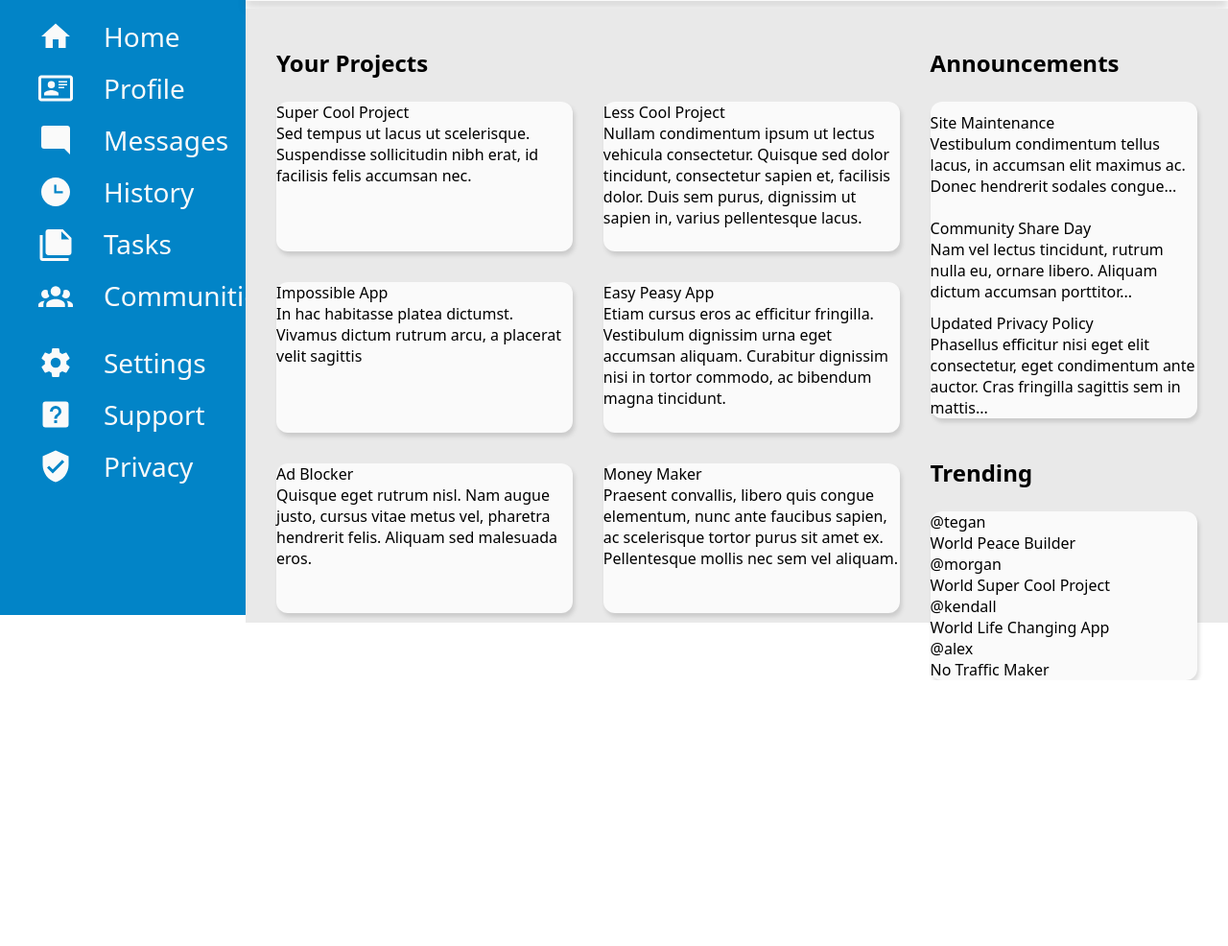
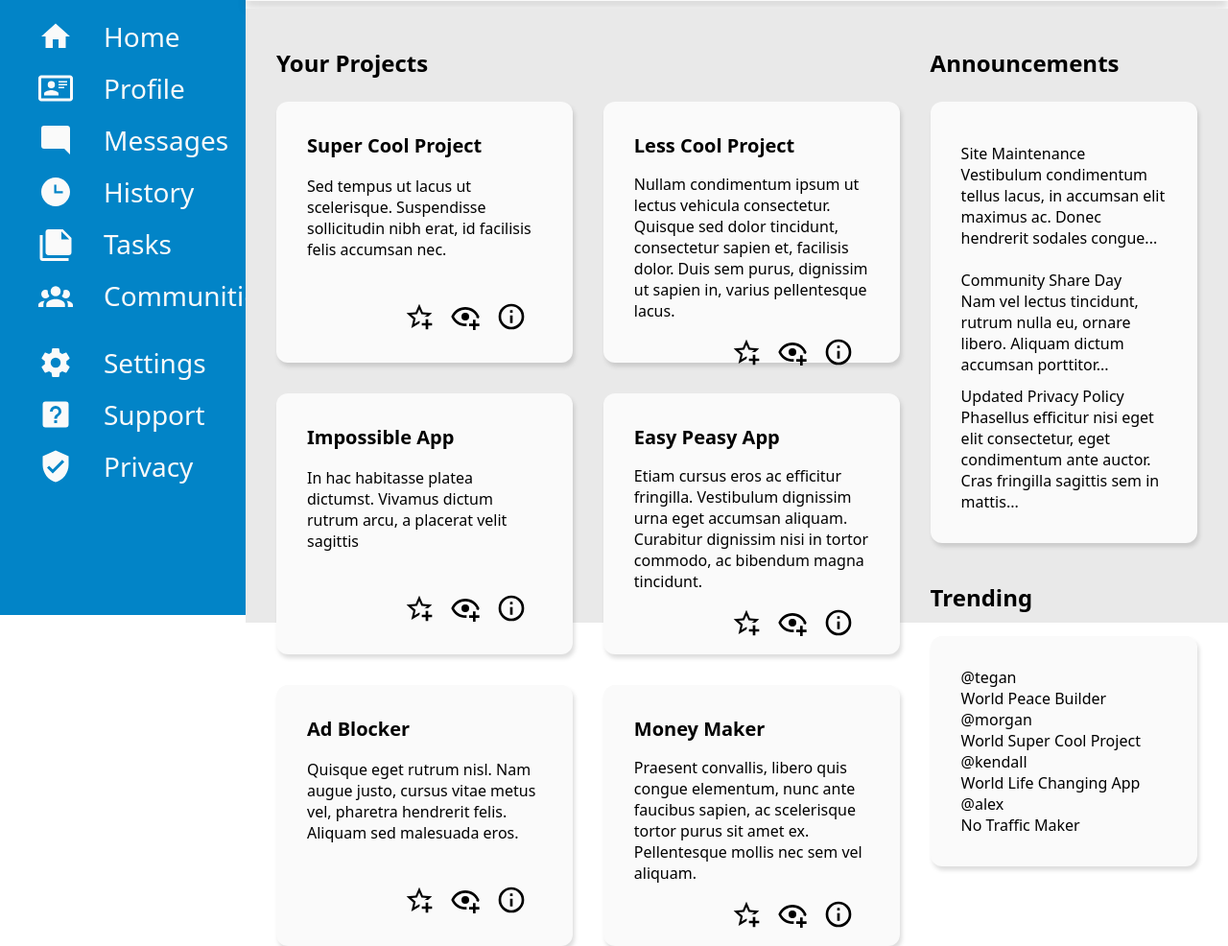
Before and after one commit to jordlim/odin-admin-dashboard, a plain HTML site: page index.html in a window 1280 px wide. Shown: the part 159-1145 px from the top of the page at 96% size. Before the commit the page ends 868 px from the top, so only its background shows below. Drawn offline with Linux system fonts and the light colour scheme.

Commit message:
Style projects and add icons

```diff
--- a/index.html
+++ b/index.html
@@ -39,29 +39,59 @@
                 <div class="projects">
                     <div class="proj">
                         <span>Super Cool Project</span>
-                        <span>Sed tempus ut lacus ut scelerisque. Suspendisse sollicitudin nibh erat, id facilisis felis accumsan nec.</span>
+                        <p>Sed tempus ut lacus ut scelerisque. Suspendisse sollicitudin nibh erat, id facilisis felis accumsan nec.</p>
+                        <div class="options">
+                            <img src="icons/star-plus-outline.svg">
+                            <img src="icons/eye-plus-outline.svg">
+                            <img src="icons/information-outline.svg">
+                        </div>
                     </div>
                     <div class="proj">
                         <span>Less Cool Project</span>
-                        <span>Nullam condimentum ipsum ut lectus vehicula consectetur. Quisque sed dolor tincidunt, consectetur sapien et, facilisis dolor. Duis sem purus, dignissim ut sapien in, varius pellentesque lacus.</span>
+                        <p>Nullam condimentum ipsum ut lectus vehicula consectetur. Quisque sed dolor tincidunt, consectetur sapien et, facilisis dolor. Duis sem purus, dignissim ut sapien in, varius pellentesque lacus.</p>
+                        <div class="options">
+                            <img src="icons/star-plus-outline.svg">
+                            <img src="icons/eye-plus-outline.svg">
+                            <img src="icons/information-outline.svg">
+                        </div>
                     </div>
                     <div class="proj">
                         <span>Impossible App</span>
-                        <span>In hac habitasse platea dictumst. Vivamus dictum rutrum arcu, a placerat velit sagittis</span>
+                        <p>In hac habitasse platea dictumst. Vivamus dictum rutrum arcu, a placerat velit sagittis</p>
+                        <div class="options">
+                            <img src="icons/star-plus-outline.svg">
+                            <img src="icons/eye-plus-outline.svg">
+                            <img src="icons/information-outline.svg">
+                        </div>
                     </div>
                     <div class="proj">
                         <span>Easy Peasy App</span>
-                        <span>Etiam cursus eros ac efficitur fringilla. Vestibulum dignissim urna eget accumsan aliquam. Curabitur dignissim nisi in tortor commodo, ac bibendum magna tincidunt.</span>
+                        <p>Etiam cursus eros ac efficitur fringilla. Vestibulum dignissim urna eget accumsan aliquam. Curabitur dignissim nisi in tortor commodo, ac bibendum magna tincidunt.</p>
+                        <div class="options">
+                            <img src="icons/star-plus-outline.svg">
+                            <img src="icons/eye-plus-outline.svg">
+                            <img src="icons/information-outline.svg">
+                        </div>
                     </div>
                     <div class="proj">
                         <span>Ad Blocker</span>
-                        <span>Quisque eget rutrum nisl. Nam augue justo, cursus vitae metus vel, pharetra hendrerit felis. Aliquam sed malesuada
-                            eros.</span>
+                        <p>Quisque eget rutrum nisl. Nam augue justo, cursus vitae metus vel, pharetra hendrerit felis. Aliquam sed malesuada
+                            eros.</p>
+                        <div class="options">
+                            <img src="icons/star-plus-outline.svg">
+                            <img src="icons/eye-plus-outline.svg">
+                            <img src="icons/information-outline.svg">
+                        </div>
                     </div>
                     <div class="proj">
                         <span>Money Maker</span>
-                        <span>Praesent convallis, libero quis congue
-                            elementum, nunc ante faucibus sapien, ac scelerisque tortor purus sit amet ex. Pellentesque mollis nec sem vel aliquam.</span>
+                        <p>Praesent convallis, libero quis congue
+                            elementum, nunc ante faucibus sapien, ac scelerisque tortor purus sit amet ex. Pellentesque mollis nec sem vel aliquam.</p>
+                        <div class="options">
+                            <img src="icons/star-plus-outline.svg">
+                            <img src="icons/eye-plus-outline.svg">
+                            <img src="icons/information-outline.svg">
+                        </div>
                     </div>
                 </div>
             </div>
--- a/style.css
+++ b/style.css
@@ -76,13 +76,32 @@ body {
     border-radius: 12px;
     background-color: #fafafa;
     box-shadow: 2px 4px 4px rgba(83, 83, 83, 0.2);
+
+    padding: 32px;
 }
 
 .proj {
-    height: 100%;
+    height: 208px;
 
+    display: grid;
+    grid-template-rows: 1fr 5fr 1fr;
+}
+
+.proj span {
+    font-weight: 700;
+    font-size: 20px;
+}
+
+.options {
     display: flex;
-    flex-direction: column;
+    justify-content: right;
+    padding-right: 16px;
+    gap: 16px;
+}
+
+.proj img {
+    width: 32px;
+    height: 32px;
 }
 
 .announcements, .trending {
@@ -155,7 +174,7 @@ li {
     gap: 32px;
 }
 
-img {
+.dash img {
     width: 36px;
     height: 36px;
     filter: invert(99%) sepia(92%) saturate(1%) hue-rotate(223deg) brightness(107%) contrast(96%);
```
